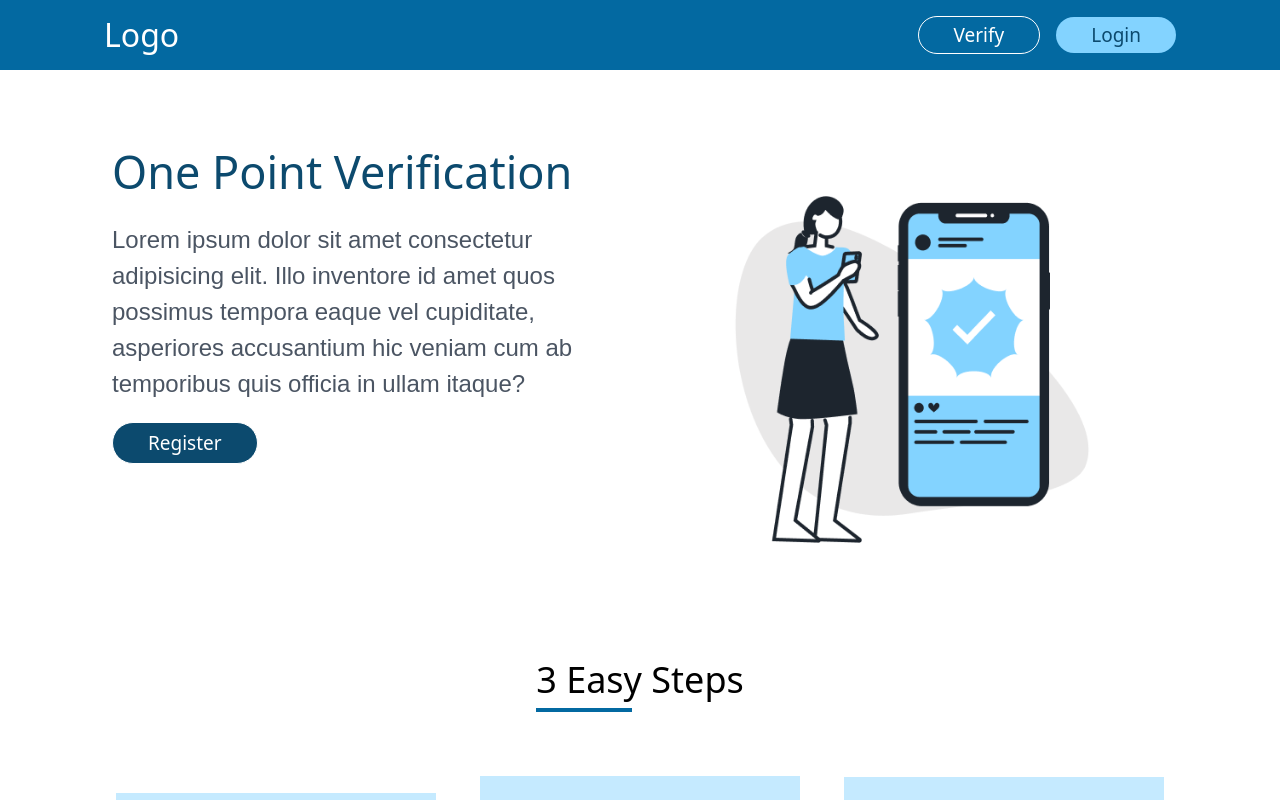
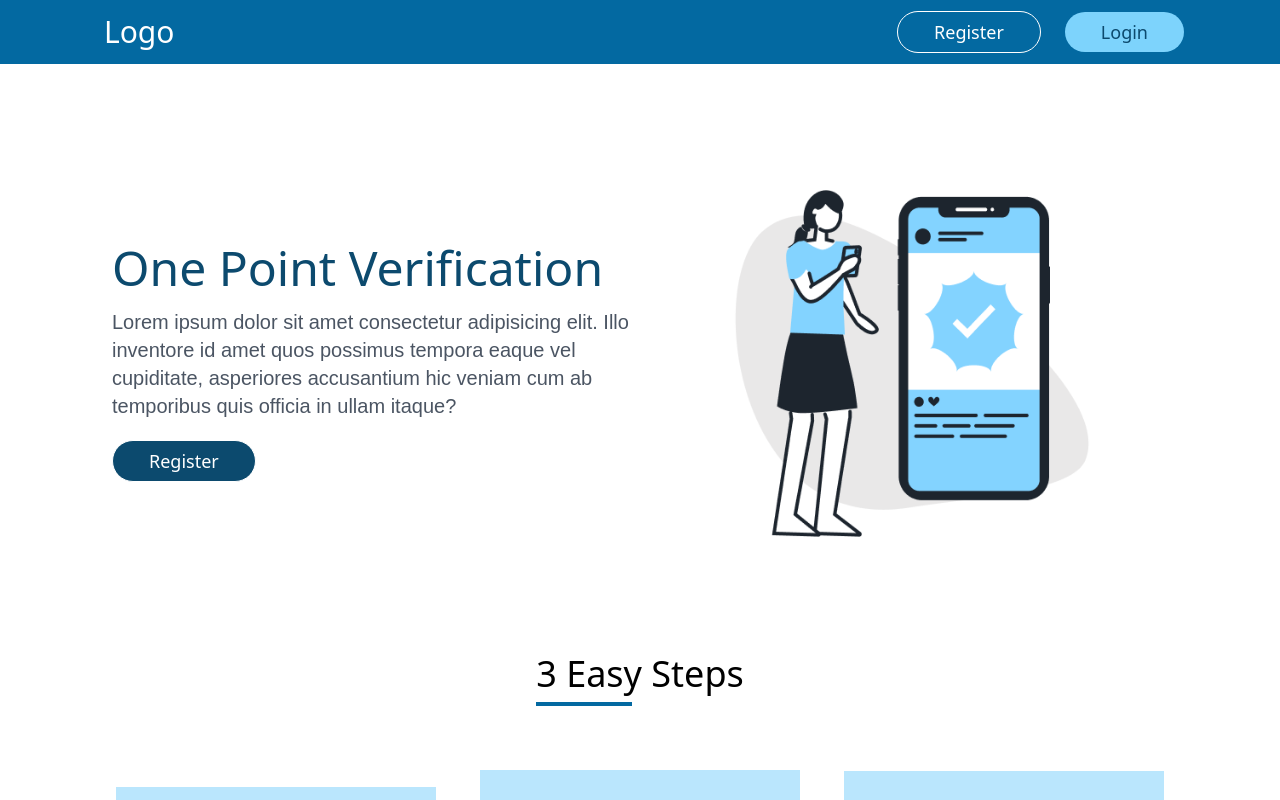
Before and after one commit to CodeBreakersGCEK/one-point-verification, a Next.js app: page / in a window 1280 px wide. Shown: the top 800 px of the page. Built offline with nearby package versions, Linux system fonts and the light colour scheme.

Commit message:
optimized classes

```diff
--- a/src/components/Actions.tsx
+++ b/src/components/Actions.tsx
@@ -34,7 +34,7 @@ const Actions = () => {
       <div className='mt-16 flex gap-1 items-center justify-around'>
         {actions.map((action) => (
           <div
-            className='w-80 h-full p-6 px-4 bg-[#C5EAFF] flex flex-col items-center scale-100 hover:scale-110 transition-transform ease-out delay-400 cursor-pointer'
+            className='w-80 h-full p-6 px-4 bg-sky-200 flex flex-col items-center scale-100 hover:scale-110 transition-transform ease-out delay-400 cursor-pointer'
             key={action.id}>
             <img src={action.src} alt={action.title} className='my-9' />
             <h3 className='text-2xl font-popins font-medium my-4 '>
--- a/src/components/Footer.tsx
+++ b/src/components/Footer.tsx
@@ -2,8 +2,8 @@ import React from "react";
 
 const Footer = () => {
   return (
-    <div className='px-[6rem] py-4 bg-sky-700 text-white mt-12'>
-      <h1 className='text-[2rem]  mx-2'>Logo</h1>
+    <div className='px-24 py-4 bg-sky-700 text-white mt-12'>
+      <h1 className='text-3xl mx-2'>Logo</h1>
       <h3 className='text-center'>Made with ❤ by Team BrainChuck</h3>
       <p>@copyright 2022</p>
     </div>
--- a/src/components/Form.tsx
+++ b/src/components/Form.tsx
@@ -21,9 +21,12 @@ const Form = () => {
     setUserData(initialState);
   };
 
+  const inputClass =
+    "border-2 border-sky-900 outline-none rounded-sm px-2 py-[3px]";
+
   return (
-    <div className='w-auto h-auto  rounded-lg p-2 flex border-[3px] border-[#0C4A6E] '>
-      <div className='flex-1 bg-[#C5EAFF] w-96 h-[380px] flex items-center justify-center  '>
+    <div className='w-auto h-auto  rounded-lg p-2 flex border-2 border-sky-900'>
+      <div className='flex-1 bg-sky-200 w-96 h-96 flex items-center justify-center'>
         <Image src='/images/login.png' alt='login' width={196} height={195} />
       </div>
 
@@ -32,9 +35,9 @@ const Form = () => {
         onSubmit={SubmitForm}>
         <div className='flex items-center justify-between mb-2'>
           <h4
-            className={`text-center flex-1 cursor-pointer ${
-              !isSignIn && "border-b-4"
-            } pb-[1px] border-[#0C4A6E]`}
+            className={`text-center flex-1 cursor-pointer border-b-4 ${
+              !isSignIn ? "border-sky-900" : "border-transparent"
+            }`}
             onClick={() => {
               setIsSignIn(false);
               setUserData(initialState);
@@ -42,9 +45,9 @@ const Form = () => {
             Register
           </h4>
           <h4
-            className={`text-center flex-1 cursor-pointer ${
-              isSignIn && "border-b-4"
-            } pb-[1px] border-[#0C4A6E]`}
+            className={`text-center flex-1 cursor-pointer border-b-4 ${
+              isSignIn ? "border-sky-900" : "border-transparent"
+            }`}
             onClick={() => {
               setIsSignIn(true);
               setUserData(initialState);
@@ -55,7 +58,7 @@ const Form = () => {
         {isSignIn && (
           <>
             <select
-              className='border-2 outline-none border-[#0C4A6E] rounded-sm px-2  py-[3px]  '
+              className={`${inputClass}`}
               value={userData.type}
               onChange={(e) =>
                 setUserData({ ...userData, type: e.target.value })
@@ -67,7 +70,7 @@ const Form = () => {
               <option>Student</option>
             </select>
             <input
-              className='border-2 border-[#0C4A6E] outline-none rounded-sm px-2 py-[3px]'
+              className={`${inputClass}`}
               value={userData.id}
               type='text'
               placeholder='Unique Id'
@@ -78,7 +81,7 @@ const Form = () => {
         {!isSignIn && (
           <>
             <input
-              className='border-2 border-[#0C4A6E] outline-none rounded-sm  px-2 py-[3px] '
+              className={`${inputClass}`}
               type='email'
               value={userData.email}
               placeholder='Email id'
@@ -87,7 +90,7 @@ const Form = () => {
               }
             />
             <input
-              className='border-2 border-[#0C4A6E] outline-none rounded-sm  px-2 py-[3px] '
+              className={`${inputClass}`}
               value={userData.adharno}
               type='number'
               placeholder='AADHAR Number'
@@ -96,7 +99,7 @@ const Form = () => {
               }
             />
             <input
-              className='border-2 border-[#0C4A6E] outline-none rounded-sm  px-2 py-[3px] '
+              className={`${inputClass}`}
               value={userData.panno}
               type='text'
               placeholder='PAN Number'
@@ -108,7 +111,7 @@ const Form = () => {
         )}
 
         <input
-          className='border-2 border-[#0C4A6E] outline-none rounded-sm  px-2 py-[3px] '
+          className={`${inputClass}`}
           value={userData.password}
           type='password'
           placeholder='Password'
@@ -116,7 +119,7 @@ const Form = () => {
             setUserData({ ...userData, password: e.target.value })
           }
         />
-        <button className=' text-center bg-sky-900 text-white text-[19px] font-normal  leading-6 rounded-3xl px-[30px] py-[5px] mt-5 scale-100 hover:scale-105 transition-transform  border-[1px] border-white   duration-300 ease-linear '>
+        <button className=' text-center bg-sky-900 text-white text-lg font-normal leading-6 rounded-3xl px-8 py-1 mt-5 scale-100 hover:scale-105 transition-transform border border-white duration-300 ease-linear'>
           {isSignIn ? "Login" : "Register"}
         </button>
       </form>
--- a/src/components/Hero.tsx
+++ b/src/components/Hero.tsx
@@ -3,19 +3,17 @@ import React from "react";
 
 const Hero = () => {
   return (
-    <div className='p-2 mt-[20px]'>
-      <div className='flex   justify-center'>
-        <div className='mt-8 px-2 flex-1 '>
-          <h1 className='text-[45px] my-2 text-sky-900'>
-            One Point Verification
-          </h1>
-          <p className='text-[24px]  font-popins text-gray-600 mt-4'>
+    <div className='p-2 mt-5'>
+      <div className='flex justify-center items-center'>
+        <div className='px-2 flex-1'>
+          <h1 className='text-5xl my-2 text-sky-900'>One Point Verification</h1>
+          <p className='text-xl font-popins text-gray-600 mt-4'>
             Lorem ipsum dolor sit amet consectetur adipisicing elit. Illo
             inventore id amet quos possimus tempora eaque vel cupiditate,
             asperiores accusantium hic veniam cum ab temporibus quis officia in
             ullam itaque?
           </p>
-          <button className=' text-center bg-sky-900 text-white text-[19px] font-normal  leading-6 rounded-3xl px-[35px] py-[8px] mt-5 scale-100 hover:scale-105 transition-transform  border-[1px] border-white   duration-300 ease-linear '>
+          <button className='text-center bg-sky-900 text-white text-lg font-normal leading-6 rounded-3xl px-9 py-2 mt-5 scale-100 hover:scale-105 transition-transform border border-white duration-300 ease-linear'>
             Register
           </button>
         </div>
--- a/src/components/Layout.tsx
+++ b/src/components/Layout.tsx
@@ -12,7 +12,7 @@ const Layout = ({ title, children, type }: any) => {
       <nav>
         <Navbar type={type} />
       </nav>
-      <main className='px-[6rem] '>{children}</main>
+      <main className='px-24'>{children}</main>
       <footer>
         <Footer />
       </footer>
--- a/src/components/Navbar.tsx
+++ b/src/components/Navbar.tsx
@@ -1,19 +1,22 @@
 import React from "react";
 import Link from "next/link";
 const Navbar = ({ type }: any) => {
+  const navBarClassHome =
+    "border-white text-lg font-normal leading-6 rounded-3xl px-9 py-2 hover:scale-105 transition-transform duration-300 ease-linear";
   return (
-    <nav className='w-full bg-sky-700 h-[70px] px-[6rem] py-2  '>
-      <div className=' h-full flex text-white  flex-row justify-between items-center'>
-        <h1 className='text-[2rem] text-center mx-2'>
-          <Link href='/'>Logo</Link>{" "}
+    <nav className='w-full bg-sky-700 h-16 px-24 py-2'>
+      <div className=' h-full flex text-white flex-row justify-between items-center'>
+        <h1 className='text-3xl text-center mx-2'>
+          <Link href='/'>Logo</Link>
         </h1>
-        <div className='flex items-center justify-between'>
+        <div className='flex items-center justify-between gap-6'>
           {type == "home" && (
             <>
-              <button className='mx-2  bg-transparent text-white text-[19px] font-normal  leading-6 rounded-3xl px-[35px] py-[6px] scale-100 hover:scale-105 transition-transform  border-[1px] border-white   duration-300 ease-linear '>
-                Verify
+              <button
+                className={`border bg-transparent text-white ${navBarClassHome}`}>
+                <Link href='/auth'>Register</Link>
               </button>
-              <button className='mx-2 border-white bg-[#83D3FF] text-[#0C4A6E] text-[19px] font-normal leading-6 rounded-3xl px-[35px] py-[6px] hover:scale-105 transition-transform   duration-300 ease-linear '>
+              <button className={`bg-sky-300 text-sky-900 ${navBarClassHome}`}>
                 <Link href='/auth'>Login</Link>
               </button>
             </>
--- a/src/pages/auth.tsx
+++ b/src/pages/auth.tsx
@@ -5,7 +5,7 @@ import React from "react";
 const Auth = () => {
   return (
     <Layout>
-      <div className='flex items-center justify-center my-[95px] '>
+      <div className='flex items-center justify-center my-24'>
         <Form />
       </div>
     </Layout>
```
